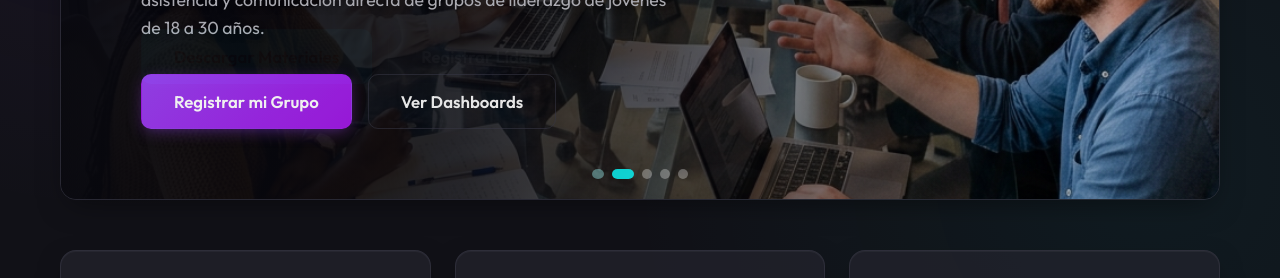
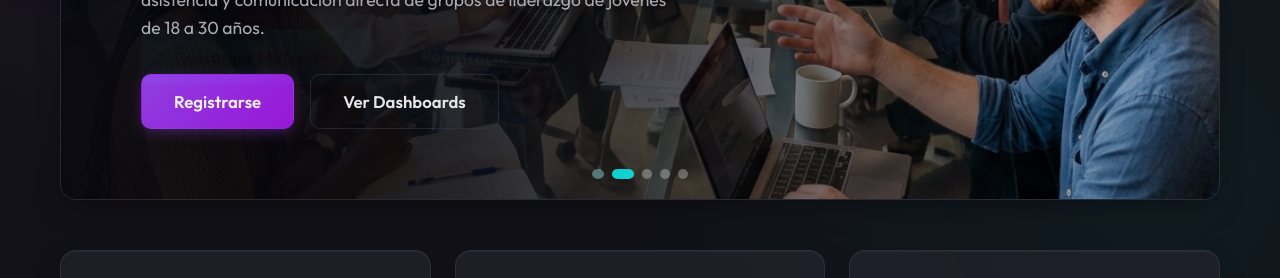
Before and after one commit to leonnnc/Dynamis, a website: page index.html in a window 1280 px wide. Shown: the part 470-748 px from the top of the page. Drawn offline with Linux system fonts and the light colour scheme.

Commit message:
Update carousel buttons to uniformly show Registrarse instead of Registrar Líder/Grupo/Zona

```diff
--- a/index.html
+++ b/index.html
@@ -62,7 +62,7 @@
                                     <h1>Conectando Líderes, Transformando Comunidades</h1>
                                     <p>Dynamis es el ecosistema digital diseñado para el registro, control de asistencia y comunicación directa de grupos de liderazgo de jóvenes de 18 a 30 años.</p>
                                     <div class="hero-actions">
-                                        <a href="#register" class="btn btn-primary btn-lg" data-target="register">Registrar mi Grupo</a>
+                                        <a href="#register" class="btn btn-primary btn-lg" data-target="register">Registrarse</a>
                                         <a href="#login" class="btn btn-outline btn-lg" data-target="login">Ver Dashboards</a>
                                     </div>
                                 </div>
@@ -75,7 +75,7 @@
                                     <p>Accede a los materiales de estudio publicados por la dirección general para potenciar el liderazgo de los jóvenes.</p>
                                     <div class="hero-actions">
                                         <a href="#login" class="btn btn-accent btn-lg" data-target="login">Descargar Materiales</a>
-                                        <a href="#register" class="btn btn-outline btn-lg" data-target="register">Registrar Líder</a>
+                                        <a href="#register" class="btn btn-outline btn-lg" data-target="register">Registrarse</a>
                                     </div>
                                 </div>
                             </div>
@@ -98,7 +98,7 @@
                                     <h1>Conexión en los Distritos de Lima</h1>
                                     <p>Seguimiento geográfico y reporte de asistencia en Santiago de Surco, Miraflores, San Borja, Los Olivos y todo Lima.</p>
                                     <div class="hero-actions">
-                                        <a href="#register" class="btn btn-accent btn-lg" data-target="register">Registrar mi Zona</a>
+                                        <a href="#register" class="btn btn-accent btn-lg" data-target="register">Registrarse</a>
                                         <a href="#login" class="btn btn-outline btn-lg" data-target="login">Ingresar al Panel</a>
                                     </div>
                                 </div>
```
